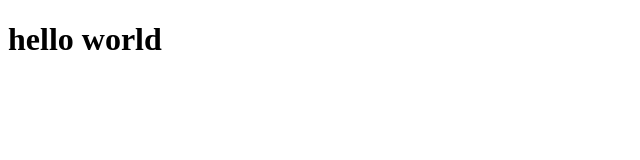
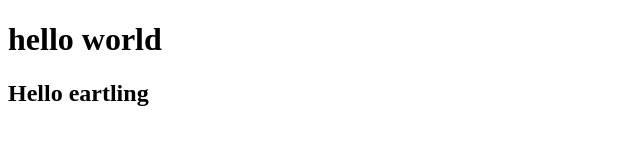
Before and after one commit to JakubM1999/PullAndBranches2, a plain HTML site: page index.html in a window 1280 px wide. Shown: the whole page, without its empty margins (0-640 px from the left). Drawn offline with Linux system fonts and the light colour scheme.

Commit message:
My change

```diff
--- a/index.html
+++ b/index.html
@@ -8,5 +8,6 @@
 </head>
 <body>
     <h1>hello world</h1>
+    <h2>Hello eartling</h2>
 </body>
 </html>
```
